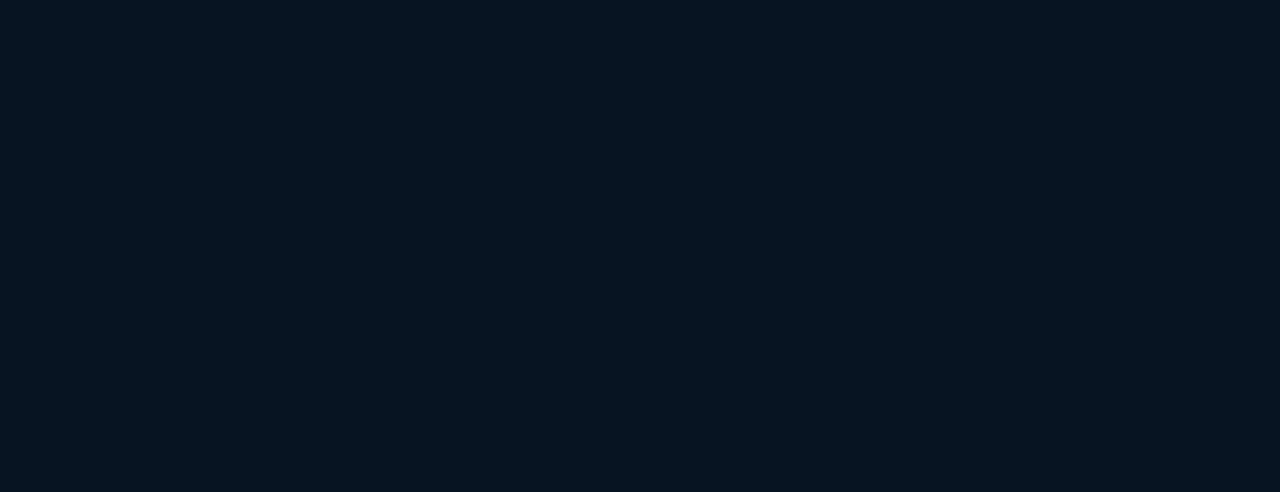
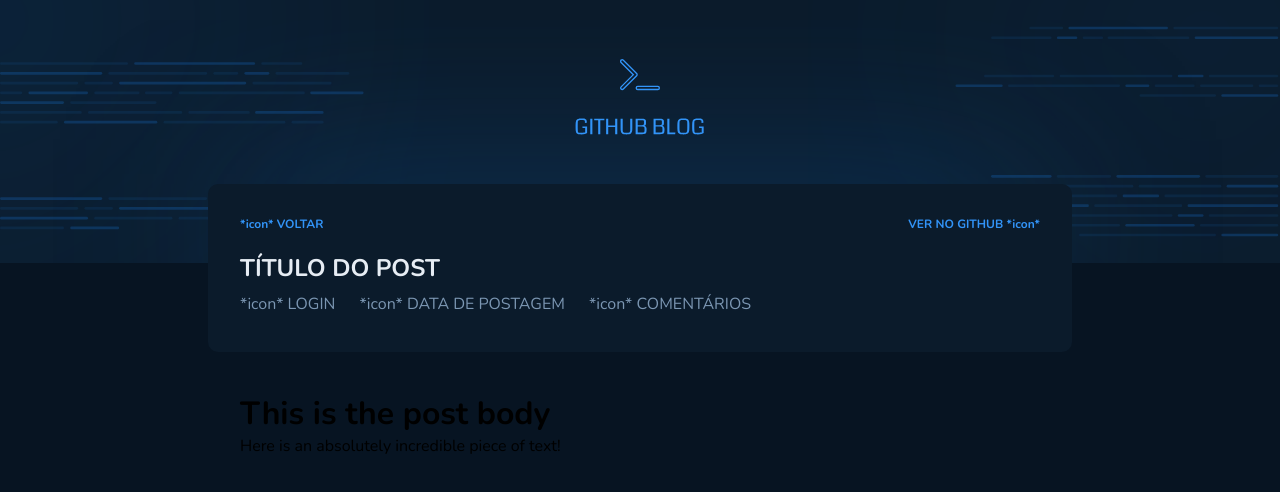
Before and after one commit to gustavoZuin237/Github-Blog, a React (Vite) app: page /post in a window 1280 px wide. Before the commit this address had no page. Shown: the top 492 px of the page. Built offline with nearby package versions, Linux system fonts and the light colour scheme; no server answers.

Commit message:
Got the issues fetching working and improved some typing, but there is still issues

```diff
--- /dev/null
+++ b/src/contexts/GithubDataContext.tsx
@@ -0,0 +1,77 @@
+import {
+  useState,
+  useEffect,
+  useCallback,
+  createContext,
+  ReactNode,
+} from 'react'
+
+import { api } from '../lib/axios'
+
+interface UserDataI {
+  avatar_url: string
+  name: string
+  bio: string
+  login: string
+  company: string
+  followers: number
+}
+
+export interface IssueDataI {
+  number: number
+  url: string
+  title: string
+  login: string
+  created_at: number // ? Turn this into a date
+  comments: number
+  body: string
+}
+
+interface GithubDataContextProviderProps {
+  children: ReactNode
+}
+
+interface GithubDataContextI {
+  userData: UserDataI
+  setUserData: any // ! How do i type set state functions?
+  posts: IssueDataI[]
+  setPosts: any // ! How do i type set state functions?
+  fetchUser: () => void
+  fetchIssues: () => void
+} // ? Make this better
+
+export const GithubDataContext = createContext({} as GithubDataContextI)
+
+export function GithubDataContextProvider({
+  children,
+}: GithubDataContextProviderProps) {
+  const [userData, setUserData] = useState<UserDataI>({})
+
+  const [posts, setPosts] = useState<IssueDataI[]>([])
+
+  const fetchUser = useCallback(async () => {
+    const response = await api.get('/users/gustavoZuin237')
+    setUserData(response.data)
+  }, [])
+
+  const fetchIssues = useCallback(async () => {
+    const response = await api.get(
+      `search/issues?q=%20repo:gustavoZuin237/Github-Blog`,
+    )
+    setPosts(response.data.items)
+    console.log(posts)
+  }, [posts]) // ! Fix the query system
+
+  useEffect(() => {
+    fetchUser()
+    fetchIssues()
+  }, [])
+
+  return (
+    <GithubDataContext.Provider
+      value={{ userData, setUserData, posts, setPosts, fetchUser, fetchIssues }}
+    >
+      {children}
+    </GithubDataContext.Provider>
+  )
+}
--- a/src/pages/home/components/post/index.tsx
+++ /dev/null
@@ -1,18 +0,0 @@
-import * as s from './styles'
-
-export function PostPreview() {
-  return (
-    <s.PostContainer>
-      <s.PostHeaderContainer>
-        <s.PostTitle>JavaScript data types and data structures</s.PostTitle>
-        <s.PostDate>Há 1 dia</s.PostDate>
-      </s.PostHeaderContainer>
-
-      <s.PostDescription>
-        Programming languages all have built-in data structures, but these often
-        differ from one language to another. This article attempts to list the
-        built-in data structures available in...
-      </s.PostDescription>
-    </s.PostContainer>
-  )
-}
--- /dev/null
+++ b/src/pages/home/components/postPreview/index.tsx
@@ -0,0 +1,16 @@
+import * as s from './styles'
+
+import { IssueDataI } from '../../../../contexts/GithubDataContext'
+
+export function PostPreview(props: IssueDataI) {
+  return (
+    <s.PostContainer>
+      <s.PostHeaderContainer>
+        <s.PostTitle>{props.title}</s.PostTitle>
+        <s.PostDate>{props.created_at}</s.PostDate>
+      </s.PostHeaderContainer>
+
+      <s.PostDescription>{props.body}</s.PostDescription>
+    </s.PostContainer>
+  )
+}
--- a/src/pages/home/index.tsx
+++ b/src/pages/home/index.tsx
@@ -1,25 +1,12 @@
-import { PostPreview } from './components/post'
+import { PostPreview } from './components/postPreview'
 
-import { useState, useEffect } from 'react'
-
-import { api } from '../../lib/axios'
+import { useContext } from 'react'
+import { GithubDataContext } from '../../contexts/GithubDataContext'
 
 import * as s from './styles'
 
-// interface UserDataI {}
-// TODO Fix the typing problems
-
 export function Home() {
-  const [userData, setUserData] = useState({})
-
-  const fetchUser = async () => {
-    const response = await api.get('/users/gustavoZuin237')
-    setUserData(response.data)
-  }
-
-  useEffect(() => {
-    fetchUser()
-  }, [])
+  const { userData, posts } = useContext(GithubDataContext)
 
   return (
     <s.HomePageContainer>
@@ -43,7 +30,7 @@
               *icon*{' '}
               {userData.company !== null ? userData.company : 'Indefinido'}
             </s.Socials>
-            <s.Socials>*icon* {userData.followers}</s.Socials>
+            <s.Socials>*icon* {userData.followers} seguidores</s.Socials>
           </s.SocialsInfo>
         </s.UserInformation>
       </s.UserProfileCard>
@@ -60,10 +47,13 @@
       </s.SearchFormContainer>
 
       <s.PostsFeed>
-        <PostPreview />
-        <PostPreview />
-        <PostPreview />
-        <PostPreview />
+        {posts.length > 0 ? (
+          posts.map((post) => {
+            return <PostPreview key={post.number} {...post} />
+          })
+        ) : (
+          <></>
+        )}
       </s.PostsFeed>
     </s.HomePageContainer>
   )
--- a/src/pages/home/styles.ts
+++ b/src/pages/home/styles.ts
@@ -121,7 +121,7 @@
       color: ${(props) => props.theme['base-text']};
     }
   }
-  // TODO Turn this into a new component
+  // ! Turn this into a new component
 `
 
 export const PostsFeed = styled.div`
--- /dev/null
+++ b/src/pages/post/index.tsx
@@ -0,0 +1,31 @@
+import * as s from './styles'
+
+export function Post() {
+  return (
+    <s.PostContainer>
+      <s.PostInfoCard>
+        <s.PostInformation>
+          <s.TitleContainer>
+            <s.LinkContainer>
+              <s.Link href="">*icon* VOLTAR</s.Link>
+              <s.Link href="">VER NO GITHUB *icon*</s.Link>
+            </s.LinkContainer>
+
+            <s.Title>TÍTULO DO POST</s.Title>
+          </s.TitleContainer>
+
+          <s.StatsContainer>
+            <s.Stats>*icon* LOGIN</s.Stats>
+            <s.Stats>*icon* DATA DE POSTAGEM</s.Stats>
+            <s.Stats>*icon* COMENTÁRIOS</s.Stats>
+          </s.StatsContainer>
+        </s.PostInformation>
+      </s.PostInfoCard>
+
+      <s.PostBody>
+        <h1>This is the post body</h1>
+        <p>Here is an absolutely incredible piece of text!</p>
+      </s.PostBody>
+    </s.PostContainer>
+  )
+}
--- /dev/null
+++ b/src/pages/post/styles.ts
@@ -0,0 +1,71 @@
+import styled from 'styled-components'
+
+export const PostContainer = styled.div`
+  display: flex;
+  flex-direction: column;
+  align-items: center;
+
+  position: relative;
+  top: -7rem;
+`
+
+export const PostInfoCard = styled.div`
+  width: 54rem;
+  height: 10.5rem;
+  background-color: ${(props) => props.theme['base-profile']};
+  padding: 2rem 2rem;
+  border-radius: 10px;
+
+  display: flex;
+  gap: 2rem;
+`
+export const PostInformation = styled.div`
+  width: 100%;
+  display: flex;
+  flex-direction: column;
+`
+export const TitleContainer = styled.div`
+  display: flex;
+  flex-direction: column;
+  gap: 1.25rem;
+  margin-bottom: 0.5rem;
+`
+
+export const Title = styled.h1`
+  color: ${(props) => props.theme['base-title']};
+  font-size: 1.5rem;
+  font-weight: 700;
+  line-height: 1.3;
+`
+
+export const LinkContainer = styled.div`
+  display: flex;
+  justify-content: space-between;
+`
+
+export const Link = styled.a`
+  font-size: 0.75rem;
+  font-weight: 700;
+  text-decoration: none;
+  color: ${(props) => props.theme.blue};
+  border-bottom: 1px solid transparent;
+
+  &:hover {
+    border-color: ${(props) => props.theme.blue};
+  }
+`
+
+export const StatsContainer = styled.div`
+  display: flex;
+  gap: 1.5rem;
+`
+
+export const Stats = styled.span`
+  color: ${(props) => props.theme['base-span']};
+  line-height: 1.6;
+`
+
+export const PostBody = styled.div`
+  width: 54rem;
+  padding: 2.5rem 2rem;
+`
--- a/src/router.tsx
+++ b/src/router.tsx
@@ -2,12 +2,14 @@
 import { DefaultLayout } from './layouts/default'
 
 import { Home } from './pages/home'
+import { Post } from './pages/post'
 
 export function Router() {
   return (
     <Routes>
       <Route path="/" element={<DefaultLayout />}>
         <Route path="/" element={<Home />} />
+        <Route path="/post" element={<Post />} />
       </Route>
     </Routes>
   )
```
Also changed, not shown: src/App.tsx (+6 -3 lines), src/pages/home/components/postPreview/styles.ts (renamed from src/pages/home/components/post/styles.ts).
